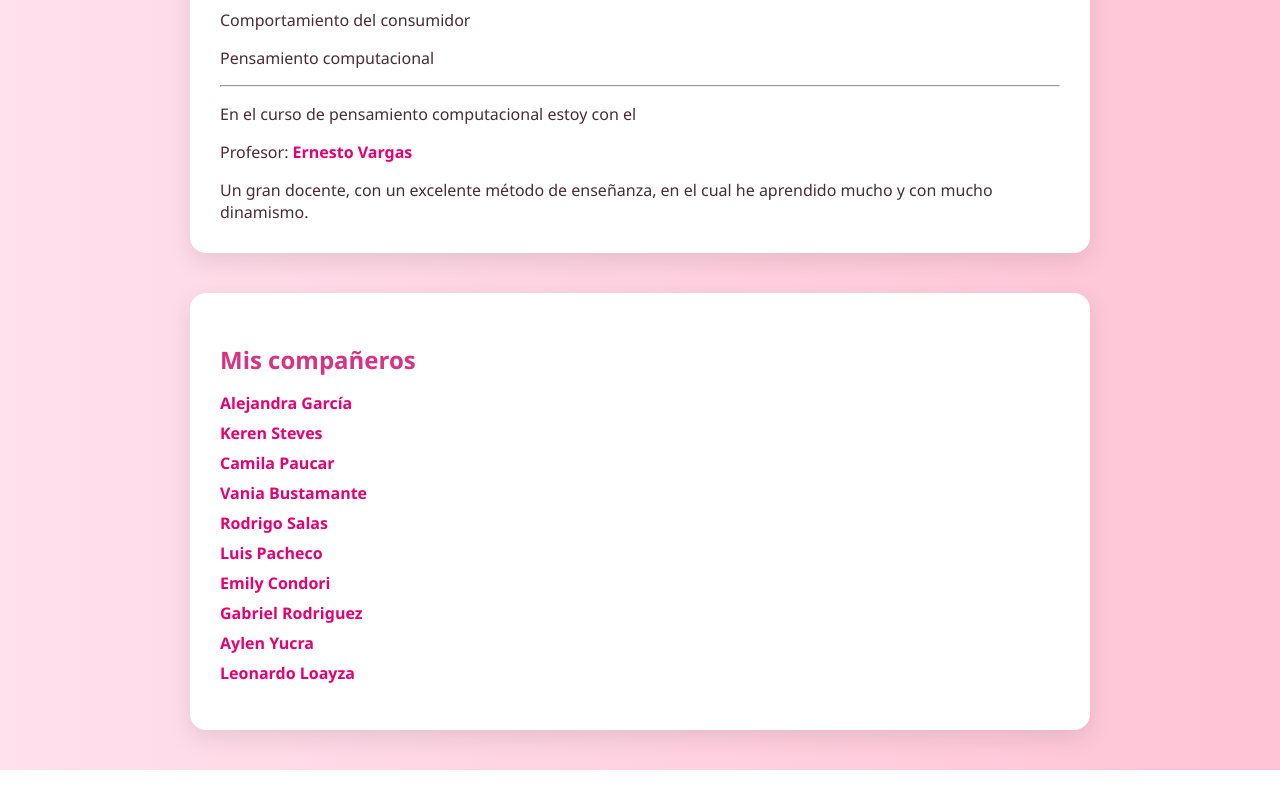
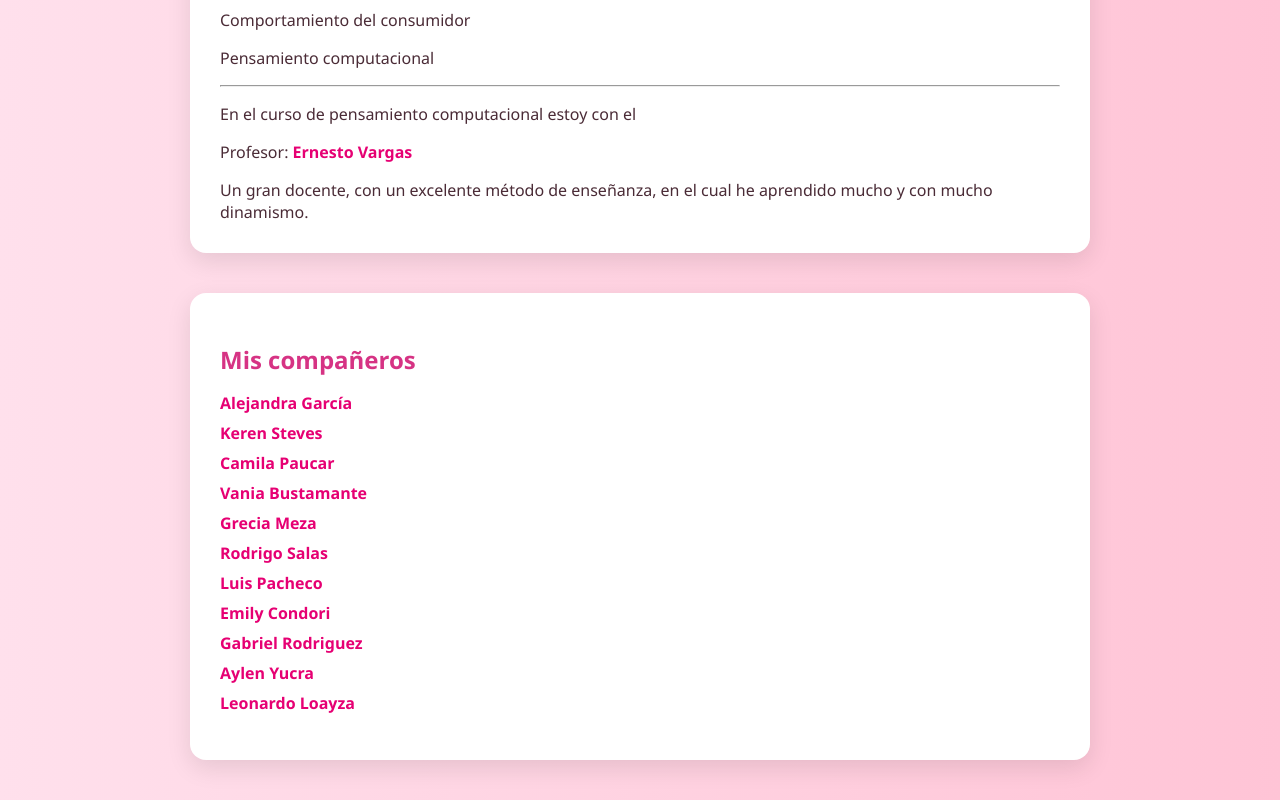
Before and after one commit to Lindsay051206/Lindsay-Alanna-Perochena-Obreg-n, a plain HTML site: page index.html in a window 1280 px wide. Shown: the part 965-1765 px from the top of the page. Before the commit the page ends 1735 px from the top, so only its background shows below. Drawn offline with Linux system fonts and the light colour scheme.

Commit message:
index.html

```diff
--- a/index.html
+++ b/index.html
@@ -161,6 +161,7 @@
         <li><a href="https://kerensteves.github.io/Keren-page/" target="_blank">Keren Steves</a></li>
         <li><a href="https://isabel-cai.github.io/" target="_blank">Camila Paucar</a></li>
         <li><a href="https://vaniabusta10.github.io/" target="_blank">Vania Bustamante</a></li>
+        <li><a href="https://greciameza.github.io/Grecia-Meza-page/" target="_blank">Grecia Meza</a></li>
         <li><a href="https://rodrigorembrantsalasapaza.github.io/RodrigoRembrantSalasApaza/" target="_blank">Rodrigo Salas</a></li>
         <li><a href="https://luisstefanopachecovaldivia.github.io/LuisStefanoPachecoValdivia/" target="_blank">Luis Pacheco</a></li>
           <li><a href="https://emilycondorih.github.io/" target="_blank">Emily Condori</a></li>
```
